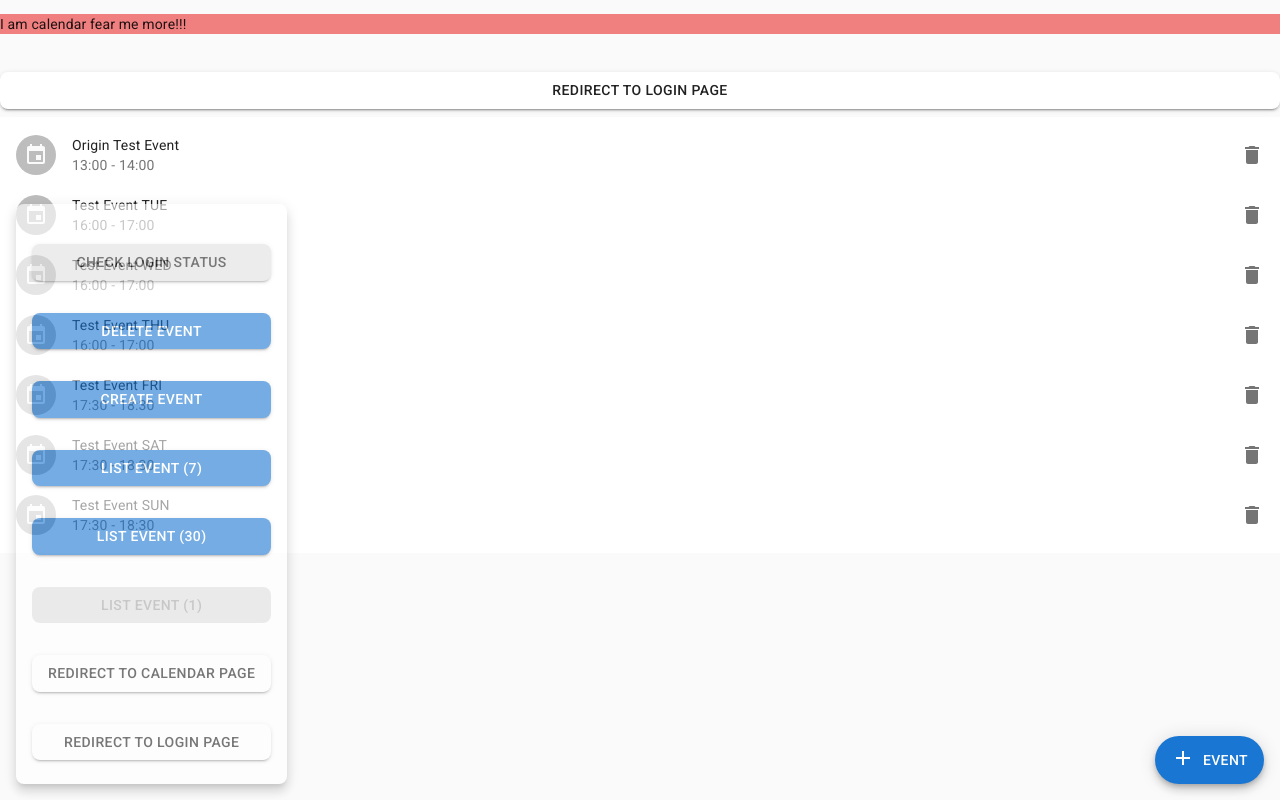
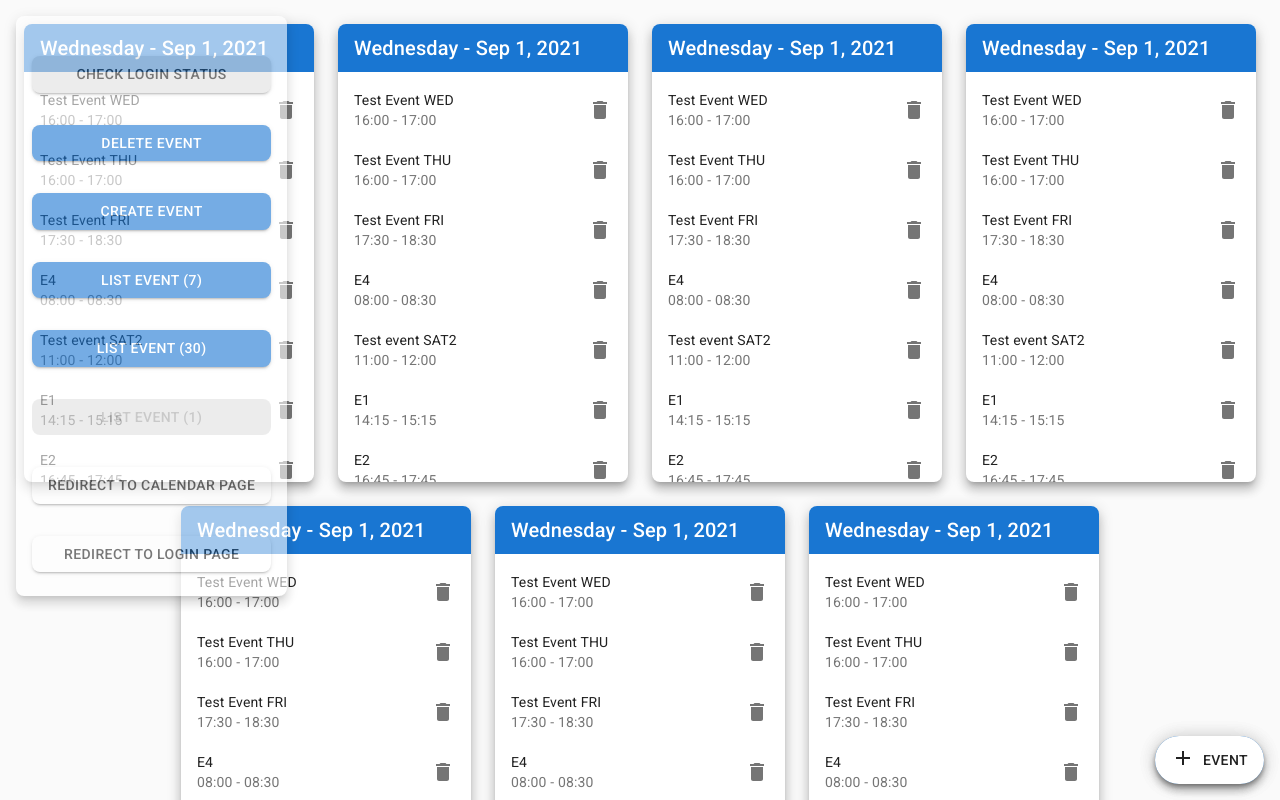
Before and after one commit to zcsain/calendar, a React (Create React App) app: page /calendar in a window 1280 px wide. Shown: the top 800 px of the page. Built offline with nearby package versions, Linux system fonts and the light colour scheme; no server answers.

Commit message:
Testing Calendar component layout

```diff
--- /dev/null
+++ b/src/components/elements/AddEventDialog.jsx
@@ -0,0 +1,131 @@
+import React, { useState } from "react";
+import { DateTime } from "luxon";
+
+// Custom
+import BottomFixedButton from "./BottomFixedButton";
+
+// Helpers
+import dateToISO from "../../helpers/dateToISO";
+
+// Material UI
+import Button from "@material-ui/core/Button";
+import TextField from "@material-ui/core/TextField";
+import Dialog from "@material-ui/core/Dialog";
+import DialogActions from "@material-ui/core/DialogActions";
+import DialogContent from "@material-ui/core/DialogContent";
+import DialogContentText from "@material-ui/core/DialogContentText";
+import DialogTitle from "@material-ui/core/DialogTitle";
+import AddIcon from "@material-ui/icons/Add";
+import Grid from "@material-ui/core/Grid";
+import {
+	MuiPickersUtilsProvider,
+	KeyboardTimePicker,
+	KeyboardDatePicker,
+	DateTimePicker,
+	KeyboardDateTimePicker,
+} from "@material-ui/pickers";
+import LuxonUtils from "@date-io/luxon";
+
+function AddEventDialog() {
+	const [open, setOpen] = useState(false);
+	const [startDate, setStartDate] = useState(new Date());
+	const [endDate, setEndDate] = useState(new Date());
+
+	const handleStartDateChange = (date) => {
+		setStartDate(date);
+		console.log(dateToISO(startDate));
+	};
+
+	const handleEndDateChange = (date) => {
+		setEndDate(date);
+	};
+
+	const handleClickOpen = () => {
+		setOpen(true);
+	};
+
+	const handleClose = () => {
+		setOpen(false);
+	};
+
+	const displayPickers = () => {
+		return (
+			<MuiPickersUtilsProvider utils={LuxonUtils}>
+				<Grid container justifyContent="center" spacing={2}>
+					<Grid item xs={12}>
+						<TextField
+							autoFocus
+							margin="dense"
+							id="name"
+							label="Event Title"
+							type="text"
+							fullWidth
+						/>
+					</Grid>
+					<Grid item xs={12}>
+						<KeyboardDateTimePicker
+							ampm={false}
+							label="Event Start"
+							value={startDate}
+							onChange={handleStartDateChange}
+							onError={console.log}
+							disablePast
+							format="dd/MM/yyyy HH:mm"
+						/>
+					</Grid>
+					<Grid item xs={12}>
+						<KeyboardDateTimePicker
+							ampm={false}
+							label="Event End"
+							value={endDate}
+							onChange={handleEndDateChange}
+							onError={console.log}
+							disablePast
+							format="dd/MM/yyyy HH:mm"
+						/>
+					</Grid>
+				</Grid>
+			</MuiPickersUtilsProvider>
+		);
+	};
+
+	return (
+		<div>
+			<BottomFixedButton
+				icon={<AddIcon />}
+				color="secondary"
+				onClick={handleClickOpen}
+			>
+				Event
+			</BottomFixedButton>
+			<Dialog
+				open={open}
+				onClose={handleClose}
+				aria-labelledby="form-dialog-title"
+			>
+				<DialogTitle id="form-dialog-title">Add New Event</DialogTitle>
+				<DialogContent>
+					{/* <TextField
+						autoFocus
+						margin="dense"
+						id="name"
+						label="Title"
+						type="text"
+						fullWidth
+					/> */}
+					{displayPickers()}
+				</DialogContent>
+				<DialogActions>
+					<Button onClick={handleClose} color="primary">
+						Cancel
+					</Button>
+					<Button onClick={handleClose} color="primary">
+						Add
+					</Button>
+				</DialogActions>
+			</Dialog>
+		</div>
+	);
+}
+
+export default AddEventDialog;
--- a/src/components/elements/Event.jsx
+++ b/src/components/elements/Event.jsx
@@ -1,37 +1,35 @@
 import React from "react";
-import { DateTime, toISODate } from "luxon";
 
 // Helpers
 import isoToHoursMinutes from "../../helpers/isoToHoursMinutes";
 
 // Material UI
 import ListItem from "@material-ui/core/ListItem";
-import ListItemAvatar from "@material-ui/core/ListItemAvatar";
-import ListItemIcon from "@material-ui/core/ListItemIcon";
 import ListItemSecondaryAction from "@material-ui/core/ListItemSecondaryAction";
 import ListItemText from "@material-ui/core/ListItemText";
 import IconButton from "@material-ui/core/IconButton";
 import DeleteIcon from "@material-ui/icons/Delete";
-import EventIcon from "@material-ui/icons/Event";
-import Avatar from "@material-ui/core/Avatar";
 
 function Event({ title, id, startDate, endDate }) {
 	const startTime = isoToHoursMinutes(startDate);
 	const endTime = isoToHoursMinutes(endDate);
 
-	console.log(typeof toISODate);
-
 	const handleDelete = (id) => {
-		console.log(`Delete from event with id: ${id}`);
+		window.gapi.client.calendar.events
+			.delete({
+				calendarId: "primary",
+				eventId: id,
+				sendUpdates: "all",
+			})
+			.then((response) => {
+				console.log(response);
+				console.log("Event deleted");
+			});
+		// console.log(id);
 	};
 
 	return (
 		<ListItem>
-			<ListItemAvatar>
-				<Avatar>
-					<EventIcon />
-				</Avatar>
-			</ListItemAvatar>
 			<ListItemText primary={title} secondary={startTime + " - " + endTime} />
 			<ListItemSecondaryAction>
 				<IconButton
--- a/src/components/elements/EventList.jsx
+++ b/src/components/elements/EventList.jsx
@@ -6,25 +6,40 @@ import Event from "./Event";
 // Material UI
 import { makeStyles } from "@material-ui/core/styles";
 import List from "@material-ui/core/List";
+import Typography from "@material-ui/core/Typography";
+import Card from "@material-ui/core/Card";
 
-// Misc
-import eventList from "../../mockdata/eventList";
+// Helpers
+import dayOfTheWeek from "../../helpers/dayOfTheWeek";
+import shortDate from "../../helpers/shortDate";
 
 const useStyles = makeStyles((theme) => ({
-	demo: {
+	card: {
 		backgroundColor: theme.palette.background.paper,
+		borderRadius: theme.spacing(1),
+	},
+	list: {
+		overflow: "auto",
+		maxHeight: 410,
+	},
+	day: {
+		padding: theme.spacing(1, 2, 1),
+		backgroundColor: theme.palette.primary.main,
+		color: "white",
 	},
 }));
 
-function EventList() {
+function EventList({ events }) {
 	const classes = useStyles();
-
-	// Dev var!
-	const events = eventList;
+	const day = dayOfTheWeek(events[0].start.dateTime);
+	const date = shortDate(events[0].start.dateTime);
 
 	return (
-		<div className={classes.demo}>
-			<List dense>
+		<Card className={classes.card} raised>
+			<Typography variant="h6" className={classes.day}>
+				{day + " - " + date}
+			</Typography>
+			<List className={classes.list} dense>
 				{events.map((event) => {
 					const { id, summary, start, end } = event;
 					const { dateTime: startDateISO } = start;
@@ -41,7 +56,7 @@ function EventList() {
 					);
 				})}
 			</List>
-		</div>
+		</Card>
 	);
 }
 
--- a/src/components/pages/Calendar.jsx
+++ b/src/components/pages/Calendar.jsx
@@ -1,34 +1,68 @@
 import React from "react";
 
 // Custom components
-import RedirectButton from "../dev_elements/RedirectButton";
 import BottomFixedButton from "../elements/BottomFixedButton";
 import EventList from "../elements/EventList";
+import AddEventDialog from "../elements/AddEventDialog";
 
 // Dev components
 import EventPanel from "../dev_elements/EventPanel";
 
 // Material UI
 import AddIcon from "@material-ui/icons/Add";
+import { makeStyles } from "@material-ui/core/styles";
+import Grid from "@material-ui/core/Grid";
+import Container from "@material-ui/core/Container";
 
-const handleBottomButtonClick = () => {
-	window.alert("BottomFixedButton from Calendar!");
-};
+// Mock data
+import eventList from "../../mockdata/eventList";
+
+const useStyles = makeStyles((theme) => ({
+	container: {
+		marginTop: theme.spacing(3),
+	},
+}));
 
 function Calendar() {
+	const classes = useStyles();
+
+	const handleBottomButtonClick = () => {
+		window.alert("BottomFixedButton from Calendar!");
+	};
+
 	return (
 		<div>
-			<p style={{ backgroundColor: "lightcoral" }}>
-				I am calendar fear me more!!!
-			</p>
-			<RedirectButton url={"/"}>Redirect to Login Page</RedirectButton>
 			<BottomFixedButton icon={<AddIcon />} onClick={handleBottomButtonClick}>
 				Event
 			</BottomFixedButton>
-			<EventList />
-
+			<Container className={classes.container}>
+				<Grid container spacing={3} justifyContent="center">
+					<Grid item xs={12} sm={6} md={4} lg={3}>
+						<EventList events={eventList} />
+					</Grid>
+					<Grid item xs={12} sm={6} md={4} lg={3}>
+						<EventList events={eventList} />
+					</Grid>
+					<Grid item xs={12} sm={6} md={4} lg={3}>
+						<EventList events={eventList} />
+					</Grid>
+					<Grid item xs={12} sm={6} md={4} lg={3}>
+						<EventList events={eventList} />
+					</Grid>
+					<Grid item xs={12} sm={6} md={4} lg={3}>
+						<EventList events={eventList} />
+					</Grid>
+					<Grid item xs={12} sm={6} md={4} lg={3}>
+						<EventList events={eventList} />
+					</Grid>
+					<Grid item xs={12} sm={6} md={4} lg={3}>
+						<EventList events={eventList} />
+					</Grid>
+				</Grid>
+			</Container>
+			<AddEventDialog />
 			{/* Dev component */}
-			<EventPanel position={"bottomLeft"} />
+			<EventPanel position={"topLeft"} />
 		</div>
 	);
 }
--- a/src/mockdata/eventList.js
+++ b/src/mockdata/eventList.js
@@ -1,86 +1,15 @@
 const eventList = [
 	{
 		kind: "calendar#event",
-		etag: '"3260690700056000"',
-		id: "5bmund4h51jrilgcapnkejfoko",
-		status: "confirmed",
-		htmlLink:
-			"https://www.google.com/calendar/event?eid=NWJtdW5kNGg1MWpyaWxnY2FwbmtlamZva28gemNzYWluQG0",
-		created: "2021-08-30T17:42:29.000Z",
-		updated: "2021-08-30T17:42:30.078Z",
-		summary: "Origin Test Event",
-		creator: {
-			email: "zcsain@gmail.com",
-			self: true,
-		},
-		organizer: {
-			email: "zcsain@gmail.com",
-			self: true,
-		},
-		start: {
-			dateTime: "2021-08-31T15:00:00+02:00",
-		},
-		end: {
-			dateTime: "2021-08-31T16:00:00+02:00",
-		},
-		iCalUID: "5bmund4h51jrilgcapnkejfoko@google.com",
-		sequence: 0,
-		reminders: {
-			useDefault: false,
-			overrides: [
-				{
-					method: "popup",
-					minutes: 10,
-				},
-				{
-					method: "email",
-					minutes: 1440,
-				},
-			],
-		},
-		eventType: "default",
-	},
-	{
-		kind: "calendar#event",
-		etag: '"3260676414260000"',
-		id: "1rp0hk6efo1ekrtvb5bcsshbav",
-		status: "confirmed",
-		htmlLink:
-			"https://www.google.com/calendar/event?eid=MXJwMGhrNmVmbzFla3J0dmI1YmNzc2hiYXYgemNzYWluQG0",
-		created: "2021-08-30T15:42:24.000Z",
-		updated: "2021-08-30T15:43:27.130Z",
-		summary: "Test Event TUE",
-		creator: {
-			email: "zcsain@gmail.com",
-			self: true,
-		},
-		organizer: {
-			email: "zcsain@gmail.com",
-			self: true,
-		},
-		start: {
-			dateTime: "2021-08-31T18:00:00+02:00",
-		},
-		end: {
-			dateTime: "2021-08-31T19:00:00+02:00",
-		},
-		iCalUID: "1rp0hk6efo1ekrtvb5bcsshbav@google.com",
-		sequence: 0,
-		reminders: {
-			useDefault: true,
-		},
-		eventType: "default",
-	},
-	{
-		kind: "calendar#event",
-		etag: '"3260687977864000"',
+		etag: '"3260819024314000"',
 		id: "7tmr1m1dkena5qnq7aogklktfa",
 		status: "confirmed",
 		htmlLink:
 			"https://www.google.com/calendar/event?eid=N3RtcjFtMWRrZW5hNXFucTdhb2drbGt0ZmEgemNzYWluQG0",
 		created: "2021-08-30T15:42:44.000Z",
-		updated: "2021-08-30T17:19:48.932Z",
+		updated: "2021-08-31T11:31:52.157Z",
 		summary: "Test Event WED",
+		colorId: "10",
 		creator: {
 			email: "zcsain@gmail.com",
 			self: true,
@@ -104,14 +33,15 @@ const eventList = [
 	},
 	{
 		kind: "calendar#event",
-		etag: '"3260676394612000"',
+		etag: '"3260819041622000"',
 		id: "4v3mm18qsmt42f02ijajaolbvk",
 		status: "confirmed",
 		htmlLink:
 			"https://www.google.com/calendar/event?eid=NHYzbW0xOHFzbXQ0MmYwMmlqYWphb2xidmsgemNzYWluQG0",
 		created: "2021-08-30T15:43:17.000Z",
-		updated: "2021-08-30T15:43:17.306Z",
+		updated: "2021-08-31T11:32:00.811Z",
 		summary: "Test Event THU",
+		colorId: "11",
 		creator: {
 			email: "zcsain@gmail.com",
 			self: true,
@@ -166,6 +96,141 @@ const eventList = [
 	},
 	{
 		kind: "calendar#event",
+		etag: '"3260999909466000"',
+		id: "3gjp73rbeu33qo7vvbh9khmb9a",
+		status: "confirmed",
+		htmlLink:
+			"https://www.google.com/calendar/event?eid=M2dqcDczcmJldTMzcW83dnZiaDlraG1iOWEgemNzYWluQG0",
+		created: "2021-09-01T12:39:01.000Z",
+		updated: "2021-09-01T12:39:14.759Z",
+		summary: "E4",
+		creator: {
+			email: "zcsain@gmail.com",
+			self: true,
+		},
+		organizer: {
+			email: "zcsain@gmail.com",
+			self: true,
+		},
+		start: {
+			dateTime: "2021-09-04T10:00:00+02:00",
+		},
+		end: {
+			dateTime: "2021-09-04T10:30:00+02:00",
+		},
+		transparency: "transparent",
+		iCalUID: "3gjp73rbeu33qo7vvbh9khmb9a@google.com",
+		sequence: 1,
+		reminders: {
+			useDefault: false,
+			overrides: [
+				{
+					method: "email",
+					minutes: 30,
+				},
+				{
+					method: "popup",
+					minutes: 30,
+				},
+			],
+		},
+		eventType: "default",
+	},
+	{
+		kind: "calendar#event",
+		etag: '"3260986578474000"',
+		id: "7g5t875r9j7infotn8vsb7gh01",
+		status: "confirmed",
+		htmlLink:
+			"https://www.google.com/calendar/event?eid=N2c1dDg3NXI5ajdpbmZvdG44dnNiN2doMDEgemNzYWluQG0",
+		created: "2021-09-01T10:48:09.000Z",
+		updated: "2021-09-01T10:48:09.237Z",
+		summary: "Test event SAT2",
+		creator: {
+			email: "zcsain@gmail.com",
+			self: true,
+		},
+		organizer: {
+			email: "zcsain@gmail.com",
+			self: true,
+		},
+		start: {
+			dateTime: "2021-09-04T13:00:00+02:00",
+		},
+		end: {
+			dateTime: "2021-09-04T14:00:00+02:00",
+		},
+		iCalUID: "7g5t875r9j7infotn8vsb7gh01@google.com",
+		sequence: 0,
+		reminders: {
+			useDefault: true,
+		},
+		eventType: "default",
+	},
+	{
+		kind: "calendar#event",
+		etag: '"3260999823608000"',
+		id: "67hqmpref4goaao14bupicdrnt",
+		status: "confirmed",
+		htmlLink:
+			"https://www.google.com/calendar/event?eid=NjdocW1wcmVmNGdvYWFvMTRidXBpY2RybnQgemNzYWluQG0",
+		created: "2021-09-01T12:38:31.000Z",
+		updated: "2021-09-01T12:38:31.804Z",
+		summary: "E1",
+		creator: {
+			email: "zcsain@gmail.com",
+			self: true,
+		},
+		organizer: {
+			email: "zcsain@gmail.com",
+			self: true,
+		},
+		start: {
+			dateTime: "2021-09-04T16:15:00+02:00",
+		},
+		end: {
+			dateTime: "2021-09-04T17:15:00+02:00",
+		},
+		iCalUID: "67hqmpref4goaao14bupicdrnt@google.com",
+		sequence: 0,
+		reminders: {
+			useDefault: true,
+		},
+		eventType: "default",
+	},
+	{
+		kind: "calendar#event",
+		etag: '"3260999841902000"',
+		id: "5gur33akvpep6nktpqqr7aj3c2",
+		status: "confirmed",
+		htmlLink:
+			"https://www.google.com/calendar/event?eid=NWd1cjMzYWt2cGVwNm5rdHBxcXI3YWozYzIgemNzYWluQG0",
+		created: "2021-09-01T12:38:40.000Z",
+		updated: "2021-09-01T12:38:40.951Z",
+		summary: "E2",
+		creator: {
+			email: "zcsain@gmail.com",
+			self: true,
+		},
+		organizer: {
+			email: "zcsain@gmail.com",
+			self: true,
+		},
+		start: {
+			dateTime: "2021-09-04T18:45:00+02:00",
+		},
+		end: {
+			dateTime: "2021-09-04T19:45:00+02:00",
+		},
+		iCalUID: "5gur33akvpep6nktpqqr7aj3c2@google.com",
+		sequence: 0,
+		reminders: {
+			useDefault: true,
+		},
+		eventType: "default",
+	},
+	{
+		kind: "calendar#event",
 		etag: '"3260688033476000"',
 		id: "4o8lkdrmq19guctu407pcgntji",
 		status: "confirmed",
@@ -189,6 +254,37 @@ const eventList = [
 			dateTime: "2021-09-04T20:30:00+02:00",
 		},
 		iCalUID: "4o8lkdrmq19guctu407pcgntji@google.com",
+		sequence: 0,
+		reminders: {
+			useDefault: true,
+		},
+		eventType: "default",
+	},
+	{
+		kind: "calendar#event",
+		etag: '"3260999865272000"',
+		id: "6jjq7hnhjpjp802o9k7mu4un50",
+		status: "confirmed",
+		htmlLink:
+			"https://www.google.com/calendar/event?eid=NmpqcTdobmhqcGpwODAybzlrN211NHVuNTAgemNzYWluQG0",
+		created: "2021-09-01T12:38:52.000Z",
+		updated: "2021-09-01T12:38:52.636Z",
+		summary: "E3",
+		creator: {
+			email: "zcsain@gmail.com",
+			self: true,
+		},
+		organizer: {
+			email: "zcsain@gmail.com",
+			self: true,
+		},
+		start: {
+			dateTime: "2021-09-04T21:00:00+02:00",
+		},
+		end: {
+			dateTime: "2021-09-04T22:00:00+02:00",
+		},
+		iCalUID: "6jjq7hnhjpjp802o9k7mu4un50@google.com",
 		sequence: 0,
 		reminders: {
 			useDefault: true,
```
Also changed, not shown: src/api/deleteEvent.js (added, +14 -0 lines).
